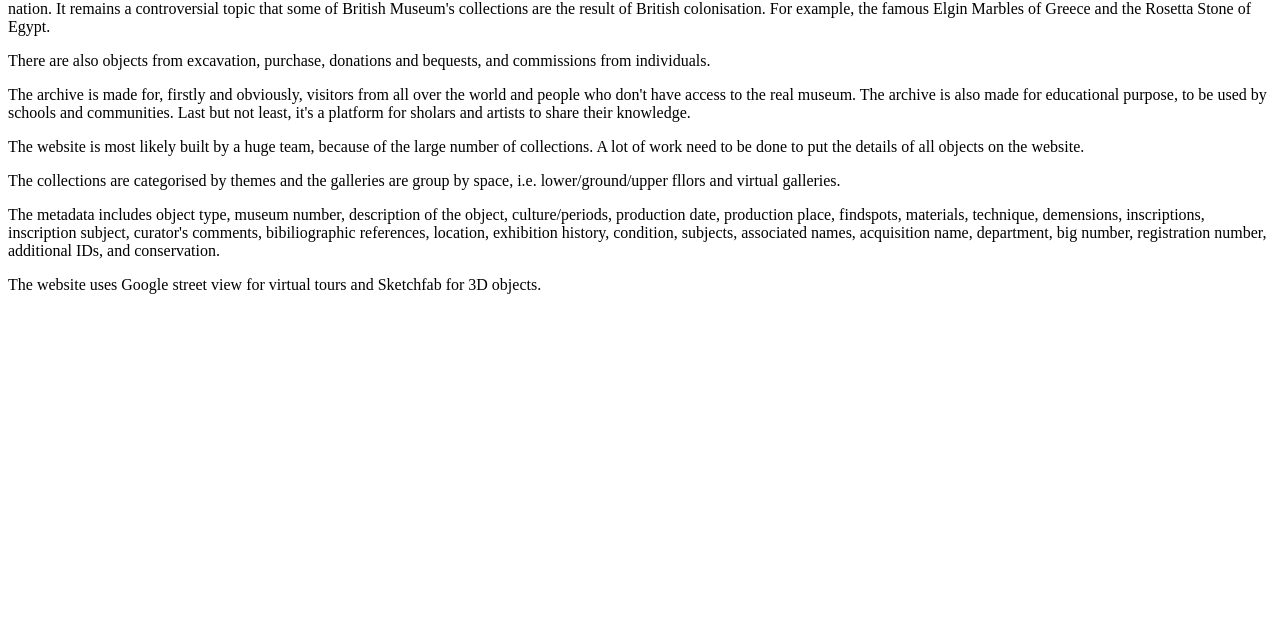
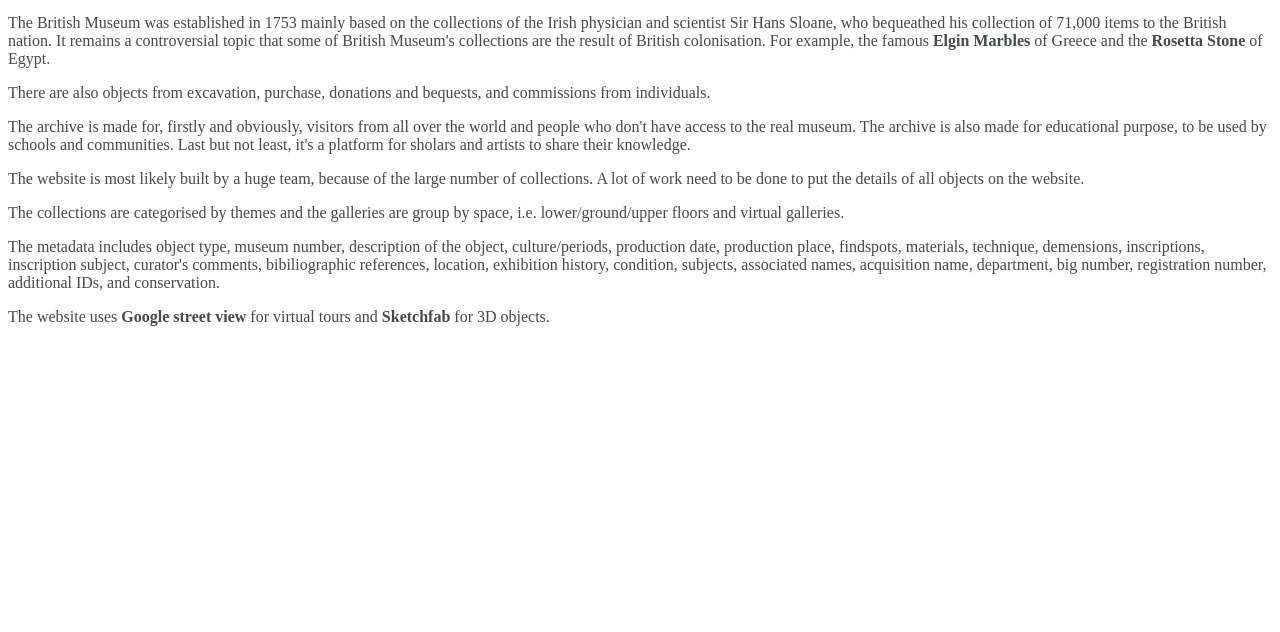
Before and after one commit to kclddh-7aavdm14-2020/wk1-british-museum-ChenDingWW, a plain HTML site: page wk1-bm.html in a window 1280 px wide. Shown: the part 168-800 px from the top of the page. Drawn offline with Linux system fonts and the light colour scheme.

Commit message:
wk2 post

```diff
--- a/wk1-bm.html
+++ b/wk1-bm.html
@@ -4,32 +4,28 @@
         <title>Week 1: British Museum</title>
     </head>
     <body>
+        <style>
+            p {
+                color:#44494e
+            }
+        </style>
     <header>
         <nav class="menu">
             <ul>
                 <li><a href="index.html"><strong>Chen Ding</strong></a></li>
                 <li><a href="wk1-bm.html"><strong>British Museum</strong></a></li>
+                <li><a href="wk2-google.html"><strong>Google Arts & Culture</strong></a></li>
                 <li><a href="about.html"><strong>About</strong></a></li>
             </ul>
         </nav>
     </header>
-        <h1>British Museum Expedition</h1>
-        <p>The British Museum was established in 1753 mainly based on the collections of the Irish physician and scientist
-             Sir Hans Sloane, who bequeathed his collection of 71,000 items to the British nation. It remains a controversial topic that
-            some of British Museum's collections are the result of British colonisation. For example, the famous Elgin Marbles of Greece
-            and the Rosetta Stone of Egypt.</p>
+        <h2 style="color:hsl(192, 28%, 46%)">Week 2:<br/>British Museum Expedition</h2>
+        <p>The British Museum was established in 1753 mainly based on the collections of the Irish  physician and scientist Sir Hans Sloane, who bequeathed his collection of 71,000 items to the   British nation. It remains a controversial topic that some of British Museum's collections are the result of British colonisation. For example, the famous <b>Elgin Marbles</b> of Greece and the <b>Rosetta Stone</b> of Egypt.</p>
         <p>There are also objects from excavation, purchase, donations and bequests, and commissions from individuals.</p>
-        <p>The archive is made for, firstly and obviously, visitors from all over the world and people who don't have access to the real
-            museum. The archive is also made for educational purpose, to be used by schools and communities. Last but not least, it's a
-            platform for sholars and artists to share their knowledge.</p>
-        <p>The website is most likely built by a huge team, because of the large number of collections. A lot of work need to be done to
-            put the details of all objects on the website.</p>
-        <p>The collections are categorised by themes and the galleries are group by space, i.e. lower/ground/upper fllors and virtual
-            galleries.</p>
-        <p>The metadata includes object type, museum number, description of the object, culture/periods, production date, production place,
-             findspots, materials, technique, demensions, inscriptions, inscription subject, curator's comments, bibiliographic references,
-            location, exhibition history, condition, subjects, associated names, acquisition name, department, big number, registration number,
-            additional IDs, and conservation.</p>
-        <p>The website uses Google street view for virtual tours and Sketchfab for 3D objects.</p>
+        <p>The archive is made for, firstly and obviously, visitors from all over the world and people who don't have access to the real museum. The archive is also made for educational purpose, to be used by schools and communities. Last but not least, it's a platform for sholars and artists to share their knowledge.</p>
+        <p>The website is most likely built by a huge team, because of the large number of collections. A lot of work need to be done to put the details of all objects on the website.</p>
+        <p>The collections are categorised by themes and the galleries are group by space, i.e. lower/ground/upper floors and virtual galleries.</p>
+        <p>The metadata includes object type, museum number, description of the object, culture/periods, production date, production place, findspots, materials, technique, demensions, inscriptions, inscription subject, curator's comments, bibiliographic references, location, exhibition history, condition, subjects, associated names, acquisition name, department, big number, registration number, additional IDs, and conservation.</p>
+        <p>The website uses <b>Google street view</b> for virtual tours and <b>Sketchfab</b> for 3D objects.</p>
     </body>
 </html>
```
Also changed, not shown: about.html (+9 -3 lines), index.html (+2 -6 lines), wk2-google.html (added, +37 -0 lines), about 1.jpeg (added), about 2.jpeg (added), about 3.jpeg (added), 3 other files.
